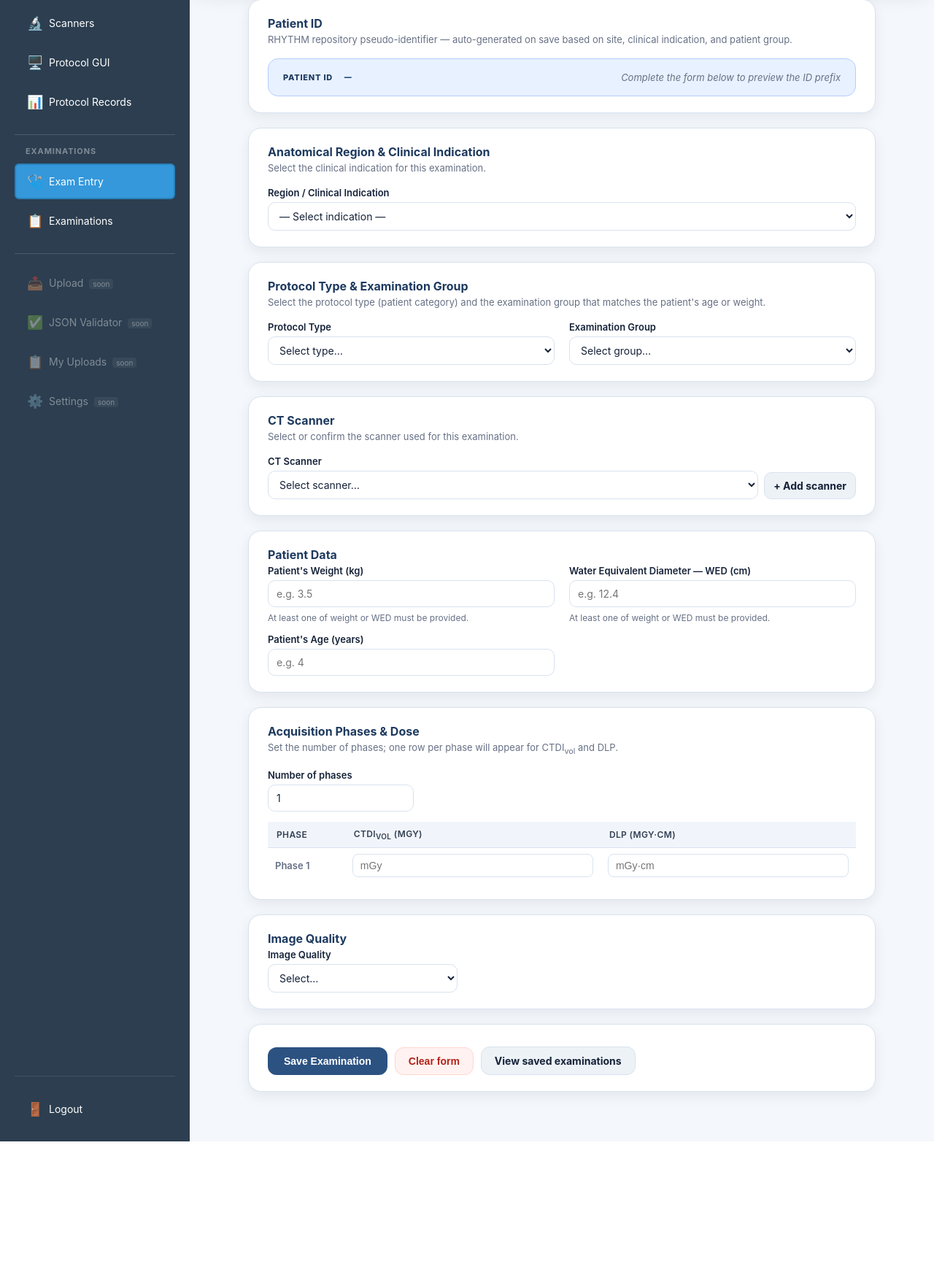
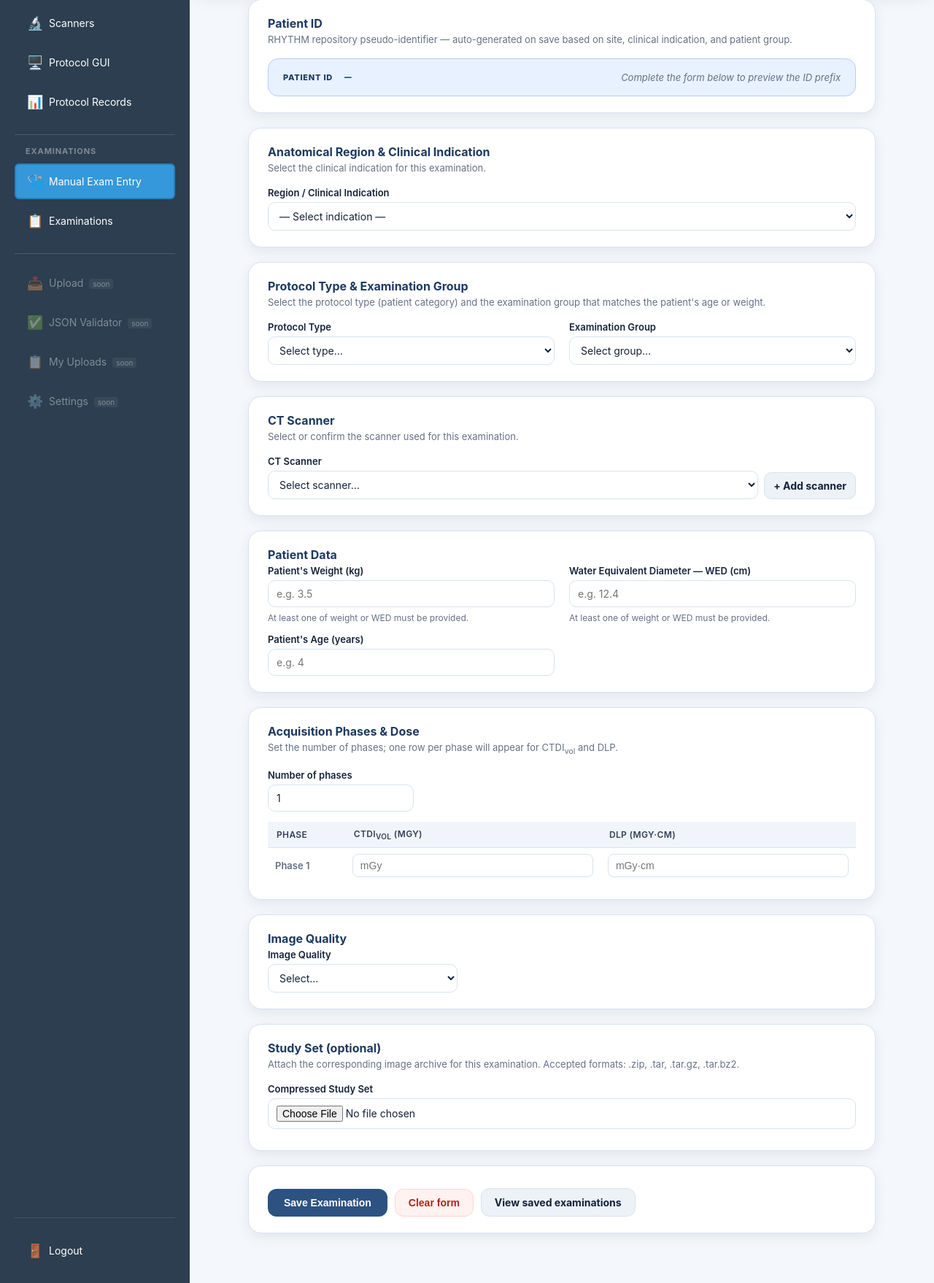
Before and after one commit to jsfakian/rhythm, a Django app: page /examinations/entry/ in a window 1280 px wide. Shown: the part 159-1917 px from the top of the page at 73% size. Before the commit the page ends 1723 px from the top, so only its background shows below. Run offline with Django 5.2, Linux system fonts and the light colour scheme; the visitor is signed in with stand-in values (Sample User, id 1); data that the repository does not hold is empty; parts of the project's set-up code (start-up, migrations or seed data) failed here and were passed over.

Commit message:
feat: manual exam entry nav rename, study set upload, and live seq preview
- Rename "Exam Entry" to "Manual Exam Entry" in sidebar nav
- Add optional study set file upload field (zip/tar/tar.gz/tar.bz2)
  to CTExamination model + migration 0022 + section on entry form
- Replace "??????" in patient ID preview with real auto-increment
  sequence (examCount + 1) based on user's total saved examinations;
  counter increments in-memory after each successful save

Co-Authored-By: Claude Sonnet 4.6 <noreply@anthropic.com>

```diff
--- a/ct_upload_platform/templates/uploads/_sidebar.html
+++ b/ct_upload_platform/templates/uploads/_sidebar.html
@@ -30,7 +30,7 @@
         <a class="nav-item nav-link{% if active_nav == 'exam-entry' %} active{% endif %}"
            href="/examinations/entry/">
             <span class="nav-icon">🩺</span>
-            <span>Exam Entry</span>
+            <span>Manual Exam Entry</span>
         </a>
         <a class="nav-item nav-link{% if active_nav == 'exam-list' %} active{% endif %}"
            href="/examinations/">
--- a/ct_upload_platform/templates/uploads/examination_entry.html
+++ b/ct_upload_platform/templates/uploads/examination_entry.html
@@ -95,7 +95,7 @@
                     <span class="pid-label">Patient ID</span>
                     <span class="pid-value" id="pid_display">—</span>
                     <span class="pid-pending" id="pid_pending">Complete the form below to preview the ID prefix</span>
-                    <span class="pid-seq" id="pid_seq" style="display:none;">Sequence number assigned on save</span>
+                    <span class="pid-seq" id="pid_seq" style="display:none;">Preview — final number assigned on save</span>
                 </div>
             </div>
 
@@ -201,6 +201,18 @@
                 </div>
             </div>
 
+            <!-- Study Set Upload -->
+            <div class="section-card">
+                <h2>Study Set (optional)</h2>
+                <p class="sdesc">Attach the corresponding image archive for this examination. Accepted formats: .zip, .tar, .tar.gz, .tar.bz2.</p>
+                <div class="frow">
+                    <label for="inp_study_set">Compressed Study Set</label>
+                    <input type="file" id="inp_study_set" accept=".zip,.tar,.gz,.bz2,.tgz"
+                           onchange="document.getElementById('study_set_hint').textContent = this.files[0] ? this.files[0].name + ' (' + (this.files[0].size / 1048576).toFixed(1) + ' MB)' : '';" />
+                    <span class="hint" id="study_set_hint"></span>
+                </div>
+            </div>
+
             <!-- Actions -->
             <div class="section-card">
                 <div class="form-actions">
@@ -219,6 +231,7 @@ const SCANNERS      = {{ scanners_json|safe }};
 const CLINICAL_ROWS = {{ clinical_rows_json|safe }};
 const SITE_CODE     = '{{ site_code }}';
 const CSRF_TOKEN    = '{{ csrf_token }}';
+let examCount       = {{ exam_count }};
 
 // INDICATION_CODES mirrors rhythm_pseudo_id.py
 const INDICATION_CODES = {
@@ -351,7 +364,8 @@ function updatePidPreview() {
     const groupCode   = getGroupCode(ptype, grp);
     const prefix      = `RHY-${SITE_CODE}-${indCode}-${contCode}-${groupCode}`;
 
-    pidDisplay.textContent = `${prefix}-??????`;
+    const nextSeq = String(examCount + 1).padStart(6, '0');
+    pidDisplay.textContent = `${prefix}-${nextSeq}`;
     pidPending.style.display = 'none';
     pidSeq.style.display = '';
 }
@@ -428,31 +442,33 @@ async function saveExamination() {
 
     if (errors.length > 0) { showError(errors.join('\n')); return; }
 
-    const payload = {
-        scanner_id:               scannerId,
-        anatomical_region:        anatomicalRegion,
-        clinical_indication:      clinicalIndication,
-        contrast:                 contrast,
-        protocol_type:            protocolType,
-        examination_group:        examGroup,
-        patient_weight:           weightVal,
-        water_equivalent_diameter: wedVal,
-        patient_age:              document.getElementById('inp_age').value || null,
-        number_of_phases:         n,
-        ctdi_vol_per_phase:       ctdiVol,
-        dlp_per_phase:            dlp,
-        image_quality:            document.getElementById('sel_quality').value,
-    };
+    const fd = new FormData();
+    fd.append('scanner_id',               scannerId);
+    fd.append('anatomical_region',        anatomicalRegion);
+    fd.append('clinical_indication',      clinicalIndication);
+    fd.append('contrast',                 contrast);
+    fd.append('protocol_type',            protocolType);
+    fd.append('examination_group',        examGroup);
+    if (weightVal) fd.append('patient_weight', weightVal);
+    if (wedVal)    fd.append('water_equivalent_diameter', wedVal);
+    const ageVal = document.getElementById('inp_age').value;
+    if (ageVal)    fd.append('patient_age', ageVal);
+    fd.append('number_of_phases',         String(n));
+    fd.append('ctdi_vol_per_phase',       JSON.stringify(ctdiVol));
+    fd.append('dlp_per_phase',            JSON.stringify(dlp));
+    fd.append('image_quality',            document.getElementById('sel_quality').value);
+    const studyFile = document.getElementById('inp_study_set').files[0];
+    if (studyFile) fd.append('study_set_file', studyFile);
 
     try {
         const resp = await fetch('/examinations/api/save/', {
             method: 'POST',
-            headers: { 'Content-Type': 'application/json', 'X-CSRFToken': CSRF_TOKEN },
-            body: JSON.stringify(payload),
+            headers: { 'X-CSRFToken': CSRF_TOKEN },
+            body: fd,
         });
         const data = await resp.json();
         if (data.status === 'created') {
-            // Show the assigned pseudo-ID
+            examCount++;
             if (data.rhythm_pseudo_id) {
                 document.getElementById('pid_display').textContent = data.rhythm_pseudo_id;
                 document.getElementById('pid_seq').style.display = 'none';
@@ -494,6 +510,8 @@ function clearForm() {
     document.getElementById('inp_age').value = '';
     document.getElementById('inp_phases').value = '1';
     document.getElementById('sel_quality').value = '';
+    document.getElementById('inp_study_set').value = '';
+    document.getElementById('study_set_hint').textContent = '';
     renderPhasesTable();
     updatePidPreview();
 }
--- a/ct_upload_platform/uploads/models.py
+++ b/ct_upload_platform/uploads/models.py
@@ -814,6 +814,12 @@ class CTExamination(models.Model):
         choices=IMAGE_QUALITY_CHOICES,
         blank=True,
     )
+    study_set_file = models.FileField(
+        upload_to='examination_study_sets/',
+        null=True,
+        blank=True,
+        help_text='Optional compressed study set archive (zip, tar, tar.gz, etc.)',
+    )
     created_by = models.CharField(max_length=128, blank=True)
     created_at = models.DateTimeField(auto_now_add=True)
     updated_at = models.DateTimeField(auto_now=True)
--- a/ct_upload_platform/uploads/protocol_views.py
+++ b/ct_upload_platform/uploads/protocol_views.py
@@ -718,6 +718,7 @@ class ExaminationEntryView(LoginRequiredMixin, View):
             "manufacturers_json": json.dumps(self._manufacturers_json()),
             "clinical_rows_json": json.dumps(self._get_clinical_rows()),
             "site_code": self._site_code(request.user),
+            "exam_count": CTExamination.objects.filter(created_by=username).count(),
         })
 
 
@@ -726,11 +727,41 @@ class ExaminationSaveAPIView(LoginRequiredMixin, View):
 
     login_url = _LOGIN_URL
 
+    # Accepted archive MIME types and extensions for the study-set upload.
+    _ALLOWED_STUDY_SET_EXTENSIONS = frozenset({
+        '.zip', '.tar', '.gz', '.bz2', '.tgz', '.tar.gz', '.tar.bz2',
+    })
+
+    def _is_valid_study_set_file(self, f) -> bool:
+        name = (f.name or '').lower()
+        return any(name.endswith(ext) for ext in self._ALLOWED_STUDY_SET_EXTENSIONS)
+
     def post(self, request: HttpRequest) -> JsonResponse:
-        try:
-            data = json.loads(request.body)
-        except (json.JSONDecodeError, AttributeError):
-            return JsonResponse({"error": "Invalid JSON"}, status=400)
+        content_type = request.content_type or ''
+        if 'application/json' in content_type:
+            try:
+                data = json.loads(request.body)
+            except (json.JSONDecodeError, AttributeError):
+                return JsonResponse({"error": "Invalid JSON"}, status=400)
+            study_set_file = None
+        else:
+            # Multipart/form-data — all fields arrive as strings; array fields
+            # are JSON-encoded strings sent by the client.
+            data = dict(request.POST)
+            # Unwrap single-value lists that QueryDict wraps everything in.
+            data = {k: (v[0] if isinstance(v, list) and len(v) == 1 else v) for k, v in data.items()}
+            for list_field in ('ctdi_vol_per_phase', 'dlp_per_phase'):
+                raw = data.get(list_field, '[]')
+                try:
+                    data[list_field] = json.loads(raw) if isinstance(raw, str) else raw
+                except json.JSONDecodeError:
+                    data[list_field] = []
+            study_set_file = request.FILES.get('study_set_file') or None
+            if study_set_file and not self._is_valid_study_set_file(study_set_file):
+                return JsonResponse(
+                    {"error": "Unsupported file type. Please upload a .zip, .tar, .tar.gz, or .tar.bz2 archive."},
+                    status=400,
+                )
 
         protocol_id = data.get("protocol_id") or None
         scanner_id = data.get("scanner_id") or None
@@ -821,6 +852,7 @@ class ExaminationSaveAPIView(LoginRequiredMixin, View):
             protocol_type=protocol_type,
             examination_group=examination_group,
             rhythm_pseudo_id=rhythm_id,
+            study_set_file=study_set_file,
             patient_weight=patient_weight,
             water_equivalent_diameter=wed,
             patient_age=patient_age,
```
Also changed, not shown: ct_upload_platform/uploads/migrations/0022_ctexamination_study_set_file.py (added).
